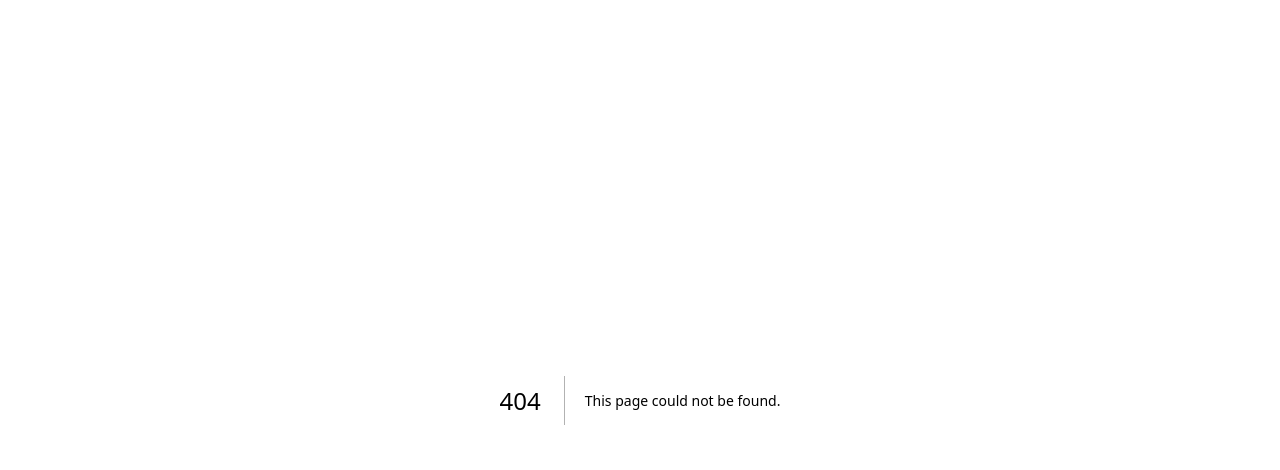
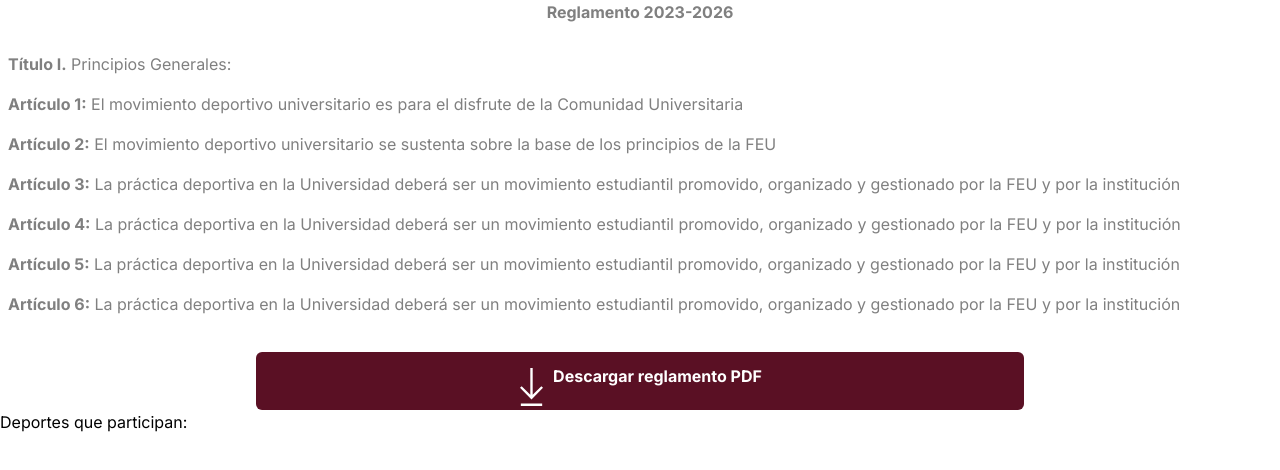
Before and after one commit to chriss8g/Juegos-Caribe, a Next.js app in the folder Frontend/: page /Reglamento in a window 1280 px wide. Before the commit this address had no page. Shown: the top 470 px of the page. Built offline with nearby package versions, Linux system fonts and the light colour scheme.

Commit message:
feat: Regulations

```diff
--- a/Frontend/src/Components/Footer/Footer.jsx
+++ b/Frontend/src/Components/Footer/Footer.jsx
@@ -1,9 +1,11 @@
 import "./Footer.css"
 import Image from "next/image"
+import { useRouter, usePathname } from "next/navigation"
 
 export default function Footer()
 {
     const year = new Date().getFullYear()
+    const router = useRouter()
     return(
         <div className="Footer MobileView container">
             <div>
@@ -43,8 +45,8 @@ export default function Footer()
                     <div className="group">
                         <a href="/Juegos_Caribe">Juegos Caribe</a><br /><br />
                         <div className="groupInfo">
-                            <p  className="groupHead" >Reglamento</p>
-                            <p>Comisión</p>
+                            <p onClick={()=>{router.push("/Reglamento")}}>Reglamento</p>
+                            <p href="/" >Comisión</p>
                         </div>
                     </div>
                 </div>
--- a/Frontend/src/app/Administration/page.tsx
+++ b/Frontend/src/app/Administration/page.tsx
@@ -2,7 +2,7 @@
 import Layout from "../../Components/Layout/Layout"
 import React, { useEffect } from "react"
 import useAdministration from "../../hooks/useAdministration"
-import { IconPencil, IconTrash } from "@tabler/icons-react"
+// import { IconPencil, IconTrash } from "@tabler/icons-react"
 import AdministrationForm from "../../Components/AdministrationForm/AdministrationForm"
 import DeleteModal from "../../Components/DeleteModal/DeleteModal"
 
@@ -75,8 +75,8 @@ export default function Administration()
                                                 {Object.values(row).map((prop, id)=>(
                                                     <td className="p-2 text-center border-solid border-2 border-black td" key={id}>{prop}</td>
                                                 ))}
-                                                <button className="p-2 border-solid border-2 border-gray-400 w-full bg-orange-300" onClick={(e)=>handleEdit(e)}><IconPencil className="m-auto"/></button>
-                                                <button className="p-2 border-solid border-2 border-gray-400 w-full bg-red-400" onClick={()=>handleOnDelete(row.id)}><IconTrash className="m-auto"/></button>
+                                                <button className="p-2 border-solid border-2 border-gray-400 w-full bg-orange-300" onClick={(e)=>handleEdit(e)}>EDIT</button>{/* <IconPencil className="m-auto"/></button> */}
+                                                <button className="p-2 border-solid border-2 border-gray-400 w-full bg-red-400" onClick={()=>handleOnDelete(row.id)}>DELETE</button>{/*<IconTrash className="m-auto"/></button>*/}
                                             </tr>
                                         ))
                                     }
--- /dev/null
+++ b/Frontend/src/app/Comisionado/page.tsx
@@ -0,0 +1,15 @@
+import Layout from "../../Components/Layout/Layout";
+import Image from 'next/image'
+
+export default function Comisioner()
+{
+
+    return(
+
+        <div className="Comisioner">
+            <Layout>
+                 <div></div>
+            </Layout>
+        </div>
+    )
+}
--- /dev/null
+++ b/Frontend/src/app/Reglamento/page.tsx
@@ -0,0 +1,49 @@
+import Layout from "../../Components/Layout/Layout";
+import Image from 'next/image'
+import "../globals.css"
+import "./regulation.css"
+
+export default function Regulation()
+{
+
+    return(
+
+        <div className="Regulation">
+                <Layout>
+                <div>
+
+                <h2 className="mb-5 flex justify-center font-bold">Reglamento 2023-2026</h2>
+
+
+                <p><span>Título I.</span> Principios Generales:</p>
+
+                <p><span>Artículo 1:</span> El movimiento deportivo universitario es para el disfrute de la Comunidad Universitaria</p>
+
+                <p><span>Artículo 2:</span> El movimiento deportivo universitario se sustenta sobre la base de los principios de la FEU</p>
+
+                <p><span>Artículo 3:</span> La práctica deportiva en la Universidad deberá ser un movimiento estudiantil promovido, organizado y gestionado por la FEU y por la institución</p>
+
+                <p><span>Artículo 4:</span> La práctica deportiva en la Universidad deberá ser un movimiento estudiantil promovido, organizado y gestionado por la FEU y por la institución</p>
+
+                <p><span>Artículo 5:</span> La práctica     deportiva en la Universidad deberá ser un movimiento estudiantil promovido, organizado y gestionado por la FEU y por la institución</p>
+
+                <p><span>Artículo 6:</span> La práctica deportiva en la Universidad deberá ser un movimiento estudiantil promovido, organizado y gestionado por la FEU y por la institución</p>
+                </div>
+
+                <button className="mx-auto w-3/4 border-2 border-slate-600 mt-7 py-1 bg-slate-600 text-white rounded-md flex justify-center">
+                    <div className="download">
+                        <Image alt="" src="/download.svg" fill className="image"/>
+                    </div>
+                    <p>
+                        Descargar reglamento PDF
+                    </p>
+                </button>
+
+                <div>
+                    <h4>Deportes que participan:</h4>
+                </div>
+
+            </Layout>
+        </div>
+    )
+}
--- /dev/null
+++ b/Frontend/src/app/Reglamento/regulation.css
@@ -0,0 +1,29 @@
+
+.Regulation h2{
+    color:gray;
+}
+
+.Regulation p {
+    padding: 8px;
+    color:gray;
+}
+
+.Regulation span{
+    font-weight: bold;
+}
+
+
+.Regulation button{
+    background-color: #5a1024;
+    border: none;
+    width: 60%;
+}
+.Regulation button p{
+    font-weight: bold;
+    color: white;
+    margin-left: 0px;
+}
+.Regulation button .download{
+    margin: 12px 2px 0px 10px;
+    width:3%;
+}
```
Also changed, not shown: Frontend/public/download.svg.
